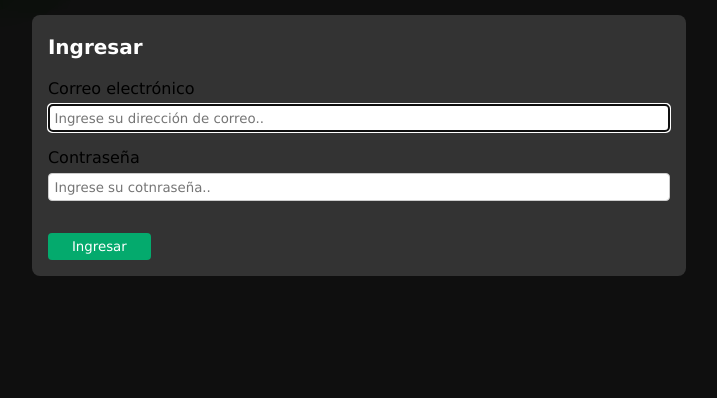
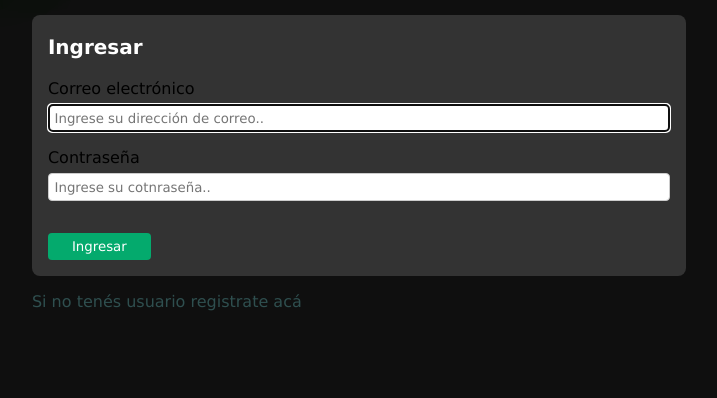
Before and after one commit to CepiPerez/python2, a Flask app: page /ingresar in a window 1280 px wide. Shown: the part 99-497 px from the top of the page, without its empty margins (281-998 px from the left). Run offline with Flask 3, Linux system fonts and the light colour scheme.

Commit message:
arreglos menores

```diff
--- a/app.py
+++ b/app.py
@@ -227,7 +227,7 @@ def api_detalle_pelicula(id):
     respuesta["videos"] = requests.get(f"https://api.themoviedb.org/3/movie/{id}/videos?language=es-AR", headers=api_headers).json()["results"]
     respuesta["reparto"] = requests.get(f"https://api.themoviedb.org/3/movie/{id}/credits?language=es-AR", headers=api_headers).json()
     usuario_id = session.get('id')
-    if id:
+    if usuario_id:
         respuesta["favorito"] = usuarios.es_favorito(usuario_id, id)
     else:
         respuesta["favorito"] = False
--- a/static/assets/app.css
+++ b/static/assets/app.css
@@ -22,6 +22,16 @@ body {
     font-size: 1.25rem;
     margin: .25rem 0 1.25rem;
 }
+
+.register-text {
+    color: darkslategray;
+    margin-left: 1rem;
+}
+
+.register-text:hover {
+    color: slategray;
+}
+
 
 /* Estilos para el logo */
 .neonText {
--- a/templates/ingresar.html
+++ b/templates/ingresar.html
@@ -2,7 +2,7 @@
 {% block content %}
 
 <div class="form-login">
-
+	<div>
 
 		<div class="form-container">
 			<h4 class="form-title">Ingresar</h4>
@@ -22,6 +22,8 @@
 			</form>
 		</div>
 
+		<a class="register-text" href="{{ url_for('register') }}">Si no tenés usuario registrate acá</a>
+	</div>
 </div>
 
 {% endblock %}
```
Lines whose indentation alone changed are shown as unchanged.
